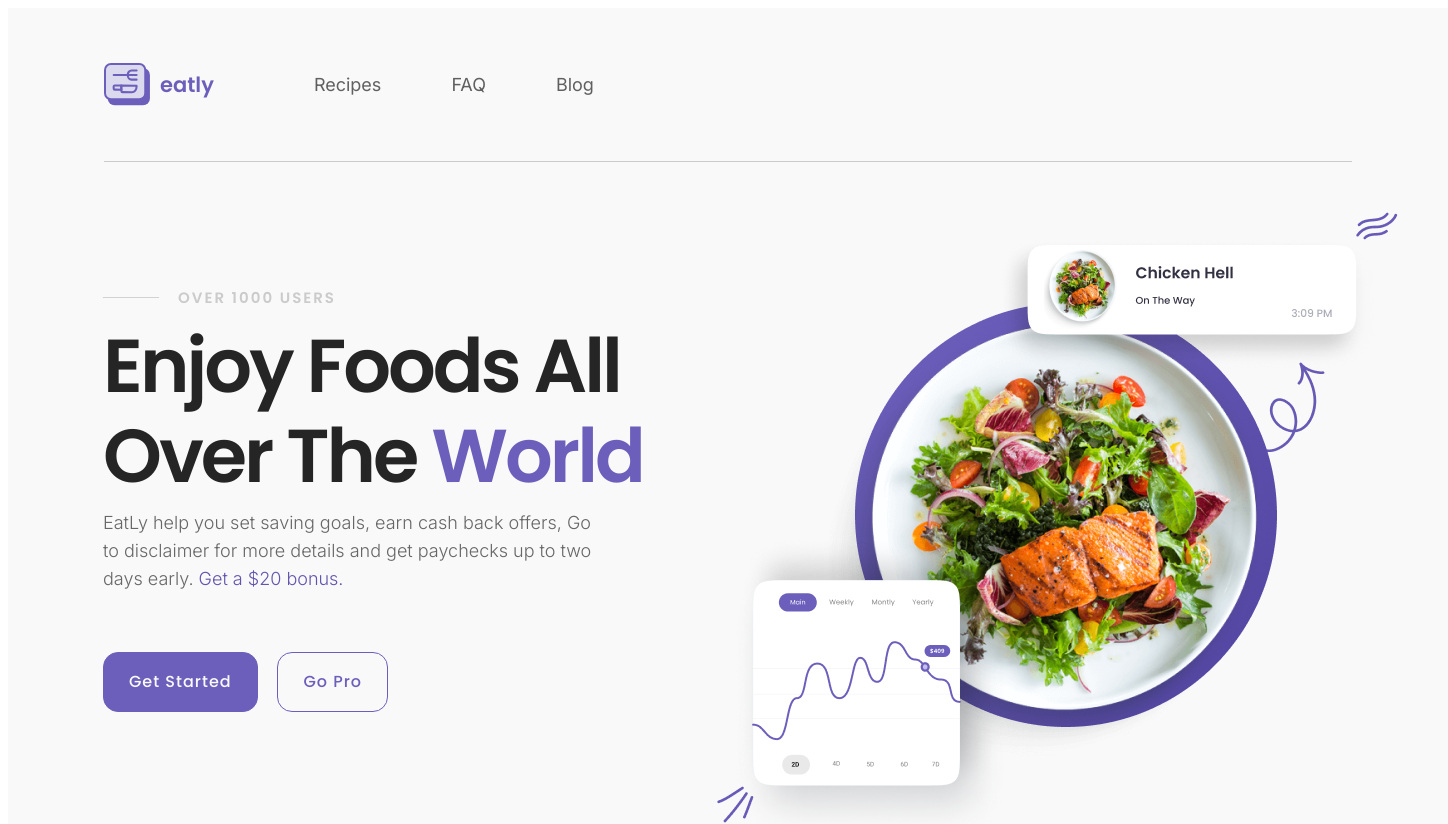
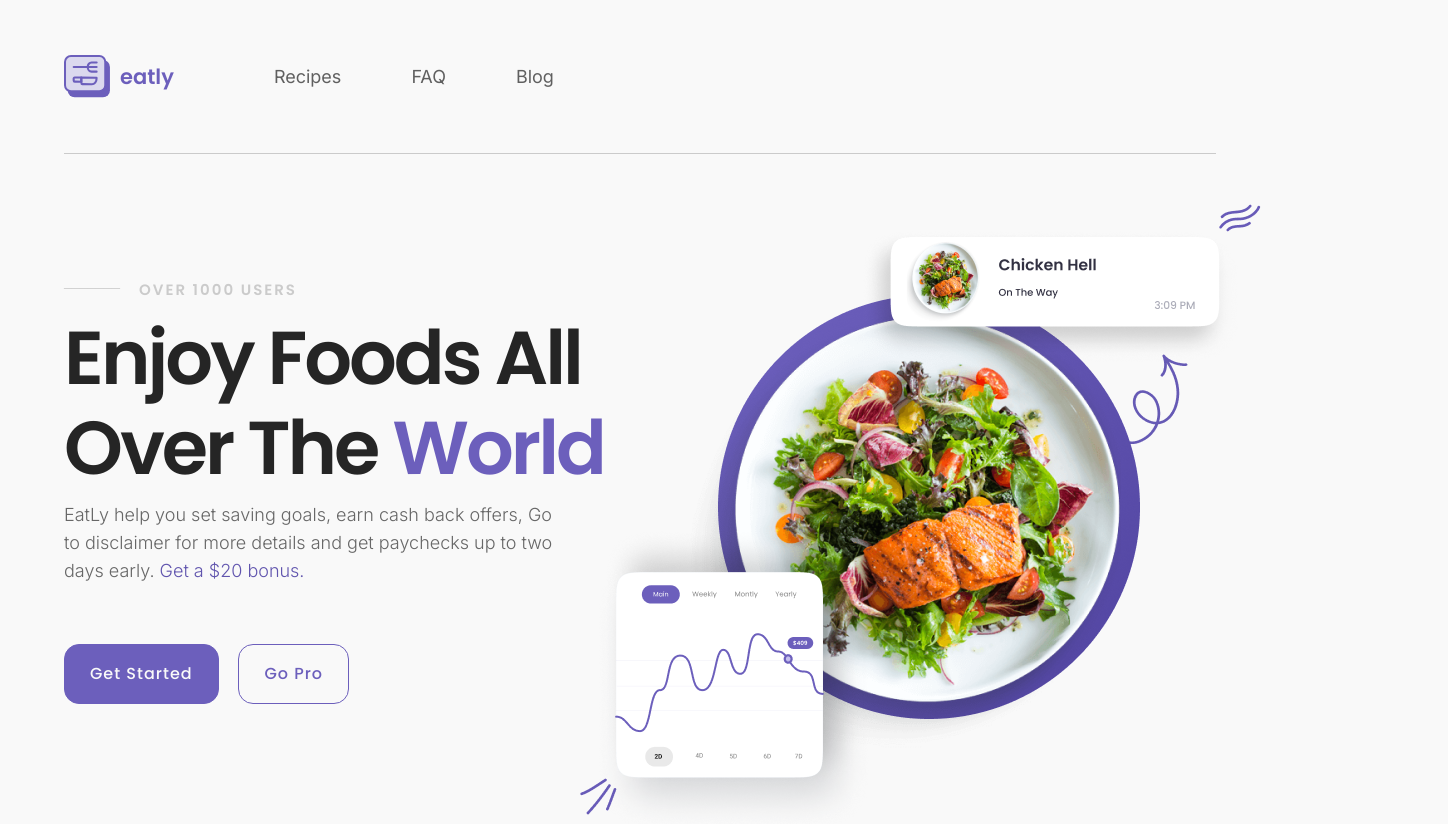
Before and after one commit to zelkarnayn/openschool, a React (Vite) app: page / in a window 1280 px wide. Shown: the top 824 px of the page, 1448 px wide, since content can reach past the window. Built offline with nearby package versions, Linux system fonts and the light colour scheme; no server answers.

Commit message:
feat: 'Done'

```diff
--- a/src/app/styles/App.css
+++ b/src/app/styles/App.css
@@ -6,6 +6,52 @@
 @font-face {
     font-family: Poppins-Medium;
     src: local('Poppins'), url("../../shared/fonts/poppins/Poppins-Medium.ttf");
+}
+
+html, body, div, span, applet, object, iframe,
+h1, h2, h3, h4, h5, h6, p, blockquote, pre,
+a, abbr, acronym, address, big, cite, code,
+del, dfn, em, img, ins, kbd, q, s, samp,
+small, strike, strong, sub, sup, tt, var,
+b, u, i, center,
+dl, dt, dd, ol, ul, li,
+fieldset, form, label, legend,
+table, caption, tbody, tfoot, thead, tr, th, td,
+article, aside, canvas, details, embed,
+figure, figcaption, footer, header, hgroup,
+menu, nav, output, ruby, section, summary,
+time, mark, audio, video {
+    margin: 0;
+    padding: 0;
+    border: 0;
+    font-size: 100%;
+    font: inherit;
+    vertical-align: baseline;
+}
+/* HTML5 display-role reset for older browsers */
+article, aside, details, figcaption, figure,
+footer, header, hgroup, menu, nav, section {
+    display: block;
+}
+body {
+    line-height: 1;
+    background-color: #F9F9F9;
+    margin: auto;
+}
+ol, ul {
+    list-style: none;
+}
+blockquote, q {
+    quotes: none;
+}
+blockquote:before, blockquote:after,
+q:before, q:after {
+    content: '';
+    content: none;
+}
+table {
+    border-collapse: collapse;
+    border-spacing: 0;
 }
 
 h1 {
@@ -70,12 +116,11 @@
 }
 
 .App {
-    width: 1440px;
+    width: 100%;
     display: flex;
     flex-direction: column;
     align-items: center;
     justify-content: center;
-    background-color: #F9F9F9;
 }
 
 @media screen and (max-width: 768px) {
--- a/src/entities/recipe/item/ui/styles.module.css
+++ b/src/entities/recipe/item/ui/styles.module.css
@@ -72,6 +72,7 @@
         font-family: Poppins, sans-serif;
         font-size: 26px;
         margin-left: 33px;
+        line-height: 33px;
     }
 
     img {
--- a/src/pages/mainPage.tsx
+++ b/src/pages/mainPage.tsx
@@ -9,15 +9,19 @@
 
 function MainPage() {
     return (
+        <>
             <div className={styles.mainpage__wrapper}>
                 <BannerEnjoy/>
+            </div>
                 <BannerFeature/>
+            <div className={styles.mainpage__wrapper}>
                 <BannerQuality/>
                 <LunchTop/>
                 <BannerPurchases/>
                 <CustomerSay/>
                 <Questions/>
             </div>
+        </>
     );
 }
 
--- a/src/pages/styles.module.css
+++ b/src/pages/styles.module.css
@@ -2,12 +2,12 @@
     display: flex;
     flex-direction: column;
     align-items: center;
-    width: 1250px;
+    width: 90%;
+    margin: auto;
 }
 
 @media screen and (max-width: 768px) {
     .mainpage__wrapper {
         width: 768px;
     }
-
 }
--- a/src/widgets/bannerFeature/ui/styles.module.css
+++ b/src/widgets/bannerFeature/ui/styles.module.css
@@ -4,7 +4,7 @@
     display: flex;
     justify-content: center;
     align-items: center;
-    width: 1440px;
+    width: 100%;
     height: 220px;
     background-image: url("../static/BG.png");
 }
--- a/src/widgets/footer/ui/styles.module.css
+++ b/src/widgets/footer/ui/styles.module.css
@@ -1,6 +1,6 @@
 .footer__wrapper {
     box-sizing: border-box;
-    width: 1440px;
+    width: 100%;
     height: 345px;
     background-color: #EAEAEA;
     display: flex;
@@ -10,7 +10,7 @@
 }
 
 .footer__main {
-    width: 1250px;
+    width: 90%;
     display: flex;
     justify-content: space-between;
     border-bottom: 1px solid #818181;
@@ -19,7 +19,7 @@
 
 .footer__social {
     margin-top: 57px;
-    width: 1250px;
+    width: 90%;
     display: flex;
     justify-content: space-between;
 }
--- a/src/widgets/header/ui/styles.module.css
+++ b/src/widgets/header/ui/styles.module.css
@@ -1,6 +1,6 @@
 .header__wrapper {
     display: flex;
-    width: 1248px;
+    width: 90%;
     padding: 45px 0;
     border-bottom: 1px solid #CBCBCB;
 }
```
Lines whose indentation alone changed are shown as unchanged.
